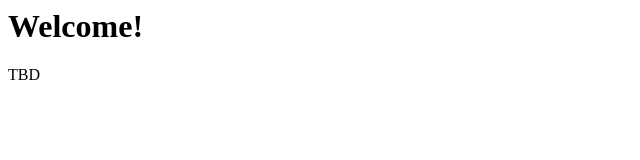
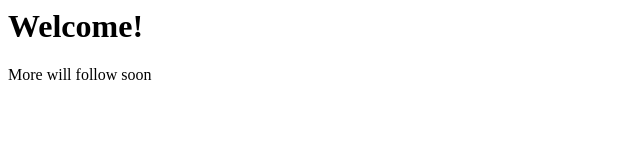
Before and after one commit to technicalguru/technicalguru, a plain HTML site: page index.html in a window 1280 px wide. Shown: the full height of the page, 0-640 px from the left. Drawn offline with Linux system fonts and the light colour scheme.

Commit message:
Update index.html

```diff
--- a/index.html
+++ b/index.html
@@ -1,6 +1,6 @@
 <html>
 <body>
 <h1>Welcome!</h1>
-TBD
+More will follow soon
 </body>
 </html>
```
